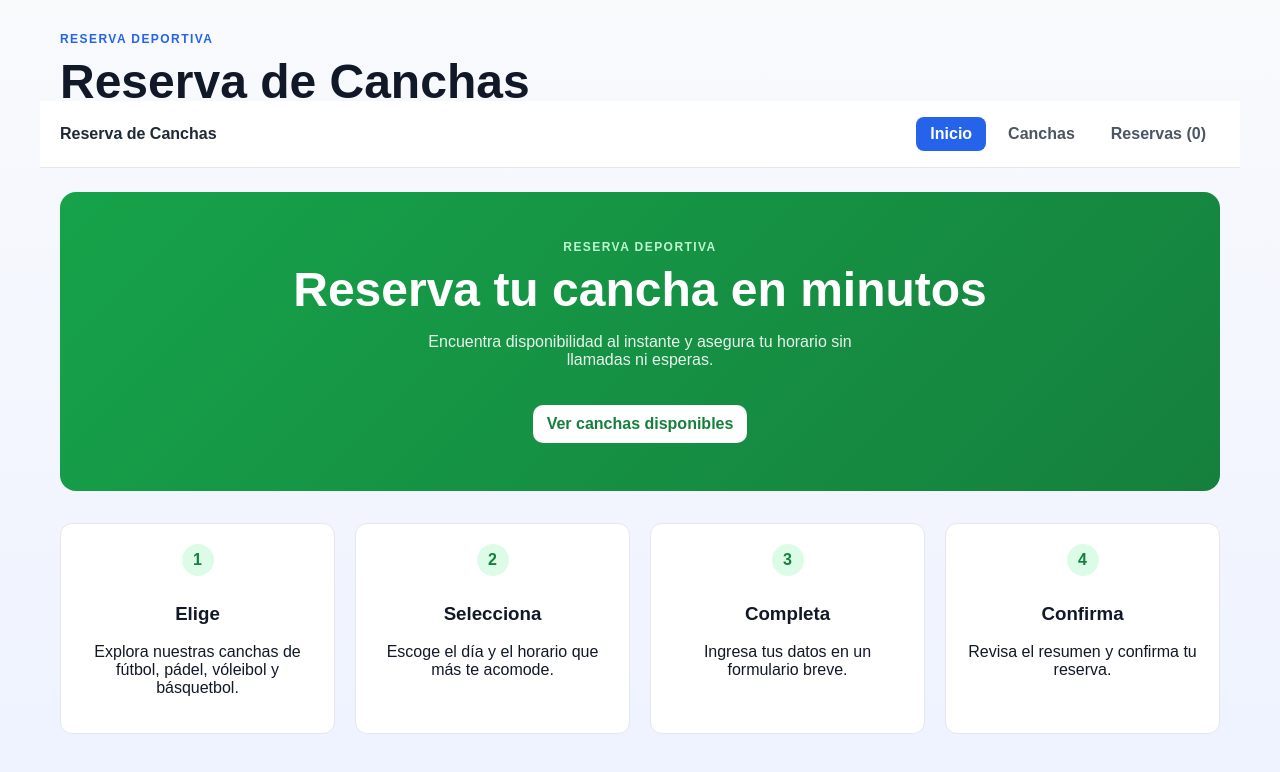
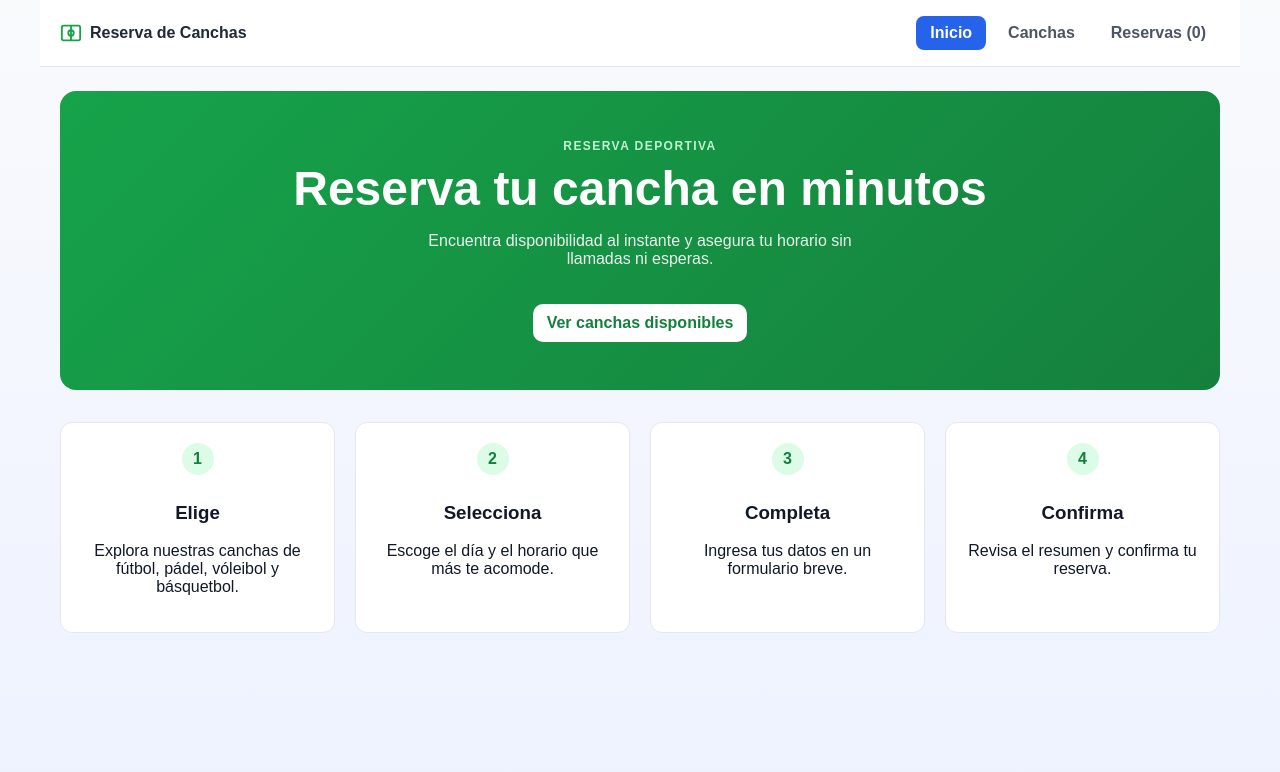
Before and after one commit to martinnc21/reserva-de-canchas, a React (Vite) app: page / in a window 1280 px wide. Shown: the top 772 px of the page. Built offline with nearby package versions, Linux system fonts and the light colour scheme.

Commit message:
fix: quitar encabezado duplicado y agregar logo en la barra de navegación

```diff
--- a/src/App.css
+++ b/src/App.css
@@ -150,6 +150,9 @@ h1 {
 }
 
 .nav-logo {
+  display: flex;
+  align-items: center;
+  gap: 8px;
   font-weight: 700;
   color: #1f2937;
 }
--- a/src/App.tsx
+++ b/src/App.tsx
@@ -66,11 +66,6 @@ function App() {
 
   return (
     <main className="app-shell">
-      <header className="app-header">
-        <p className="eyebrow">Reserva deportiva</p>
-        <h1>Reserva de Canchas</h1>
-      </header>
-
       <NavBar vistaActual={vista} onNavegar={setVista} cantidadReservas={carrito.length} />
 
       {vista === "inicio" && <Inicio onVerCanchas={() => setVista("canchas")} />}
--- a/src/components/NavBar.tsx
+++ b/src/components/NavBar.tsx
@@ -9,7 +9,14 @@ interface NavBarProps {
 function NavBar({ vistaActual, onNavegar, cantidadReservas }: NavBarProps) {
   return (
     <nav className="nav-bar">
-      <span className="nav-logo">Reserva de Canchas</span>
+      <span className="nav-logo">
+        <svg width="22" height="22" viewBox="0 0 24 24" fill="none" xmlns="http://www.w3.org/2000/svg">
+          <rect x="2" y="4" width="20" height="16" rx="2" stroke="#16a34a" strokeWidth="2" />
+          <line x1="12" y1="4" x2="12" y2="20" stroke="#16a34a" strokeWidth="2" />
+          <circle cx="12" cy="12" r="3" stroke="#16a34a" strokeWidth="2" />
+        </svg>
+        Reserva de Canchas
+      </span>
 
       <div className="nav-links">
         <button
```
